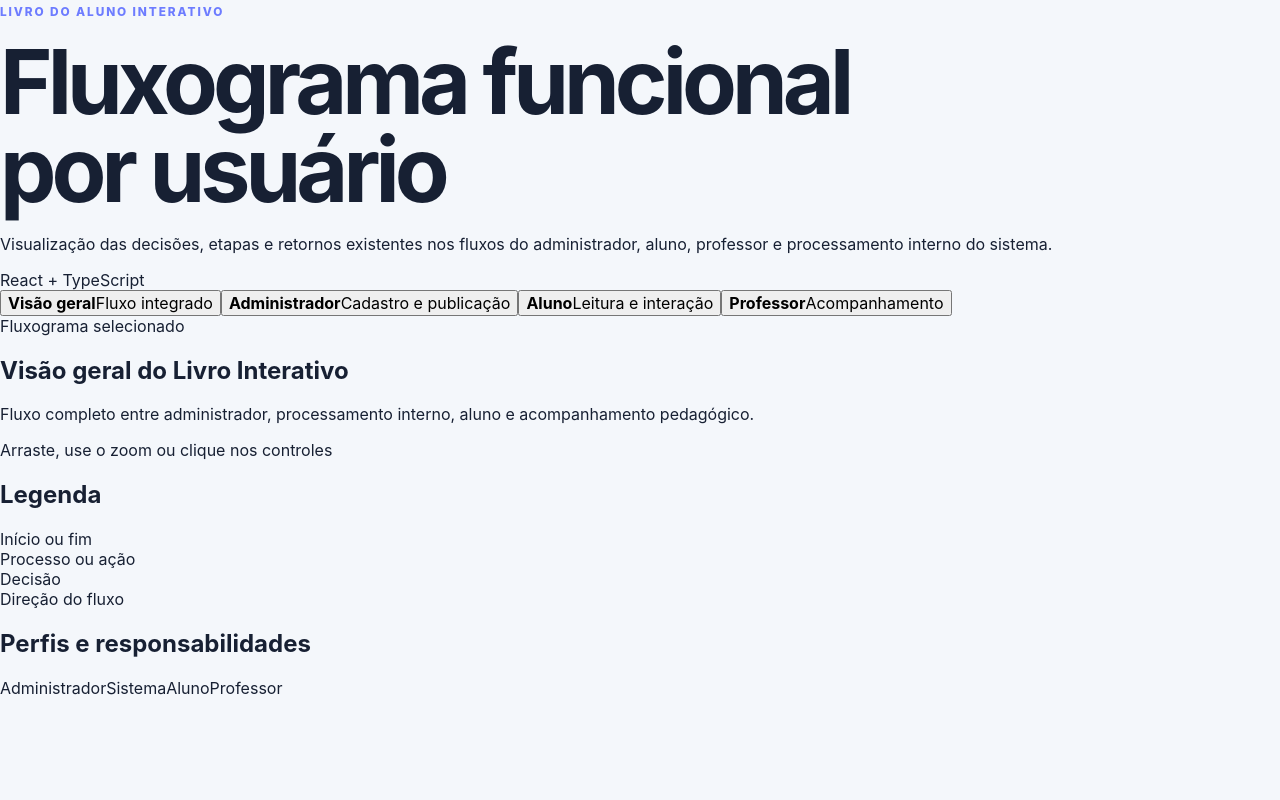
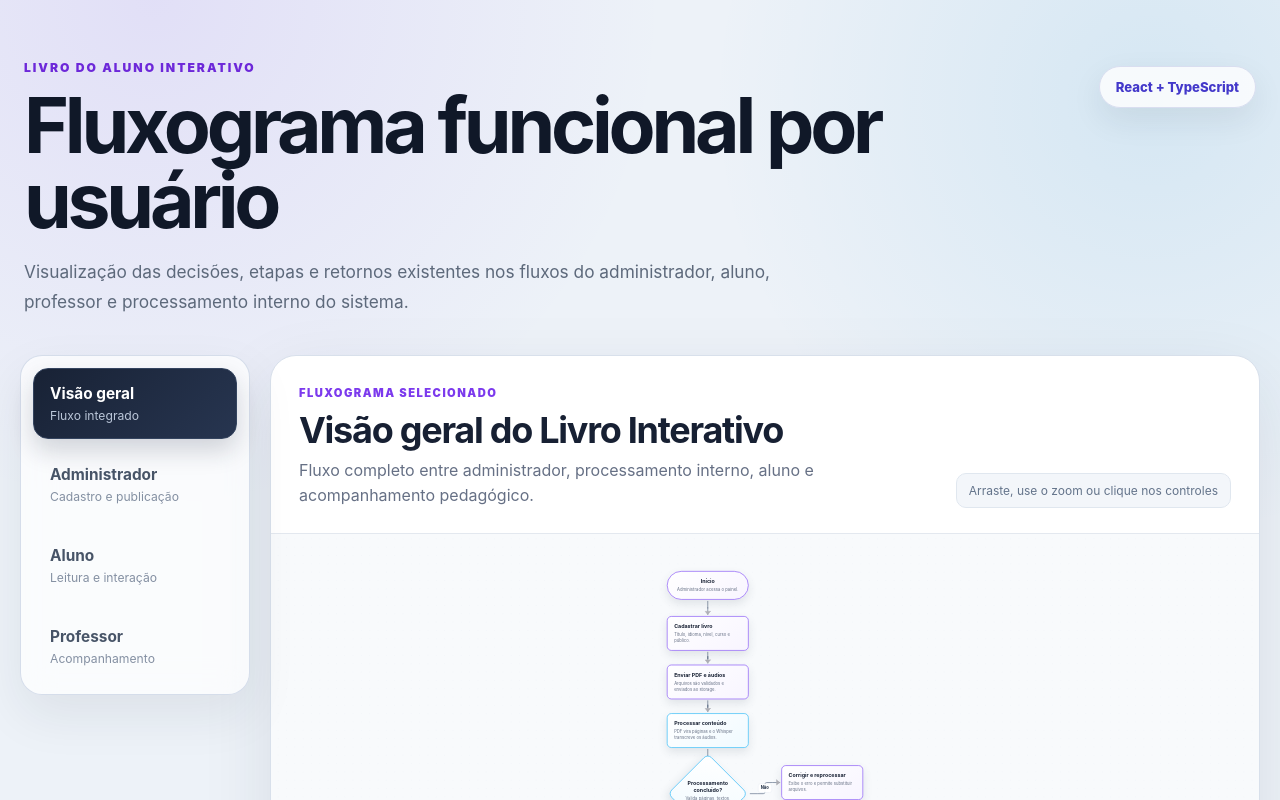
Before and after one commit to VitorMartinsAlves/fluxograma-livro-interativo, a React (Vite) app: page / in a window 1280 px wide. Shown: the top 800 px of the page. Built offline with nearby package versions, Linux system fonts and the light colour scheme.

Commit message:
Estiliza fluxograma interativo por usuário

```diff
--- a/src/styles.css
+++ b/src/styles.css
@@ -1,158 +1,546 @@
 :root {
   font-family: Inter, ui-sans-serif, system-ui, -apple-system, BlinkMacSystemFont, "Segoe UI", sans-serif;
   color: #172033;
-  background: #f4f7fb;
+  background: #edf2f8;
   font-synthesis: none;
   text-rendering: optimizeLegibility;
 }
 
-* { box-sizing: border-box; }
-html { scroll-behavior: smooth; }
-body { margin: 0; min-width: 320px; background: #f4f7fb; }
-a { color: inherit; text-decoration: none; }
-button, input, textarea, select { font: inherit; }
+* {
+  box-sizing: border-box;
+}
 
-.container { width: min(1180px, calc(100% - 32px)); margin: 0 auto; }
-.app-shell { overflow: hidden; }
+html {
+  scroll-behavior: smooth;
+}
 
-.hero {
-  min-height: 760px;
+body {
+  margin: 0;
+  min-width: 320px;
+  min-height: 100vh;
+  background:
+    radial-gradient(circle at 12% 0%, rgba(124, 58, 237, 0.1), transparent 28%),
+    radial-gradient(circle at 90% 7%, rgba(2, 132, 199, 0.1), transparent 25%),
+    #edf2f8;
+}
+
+button {
+  font: inherit;
+}
+
+.page-shell {
+  width: min(1480px, calc(100% - 40px));
+  margin: 0 auto;
+  padding: 46px 0 60px;
+}
+
+.page-header {
+  display: flex;
+  align-items: flex-start;
+  justify-content: space-between;
+  gap: 36px;
+  padding: 10px 4px 38px;
+}
+
+.page-header > div:first-child {
+  max-width: 900px;
+}
+
+.eyebrow {
+  color: #6d28d9;
+  font-size: 0.76rem;
+  font-weight: 900;
+  letter-spacing: 0.16em;
+  text-transform: uppercase;
+}
+
+h1 {
+  max-width: 900px;
+  margin: 12px 0 18px;
+  color: #101828;
+  font-size: clamp(2.5rem, 6vw, 5.2rem);
+  line-height: 0.98;
+  letter-spacing: -0.055em;
+}
+
+.page-header p {
+  max-width: 820px;
+  margin: 0;
+  color: #5d697b;
+  font-size: 1.08rem;
+  line-height: 1.75;
+}
+
+.header-badge {
+  flex: 0 0 auto;
+  margin-top: 10px;
+  padding: 12px 16px;
+  color: #4338ca;
+  background: rgba(255, 255, 255, 0.8);
+  border: 1px solid #d9def0;
+  border-radius: 999px;
+  box-shadow: 0 12px 32px rgba(31, 41, 55, 0.08);
+  font-size: 0.82rem;
+  font-weight: 850;
+}
+
+.diagram-section {
+  display: grid;
+  grid-template-columns: 230px minmax(0, 1fr);
+  gap: 20px;
+  align-items: start;
+}
+
+.diagram-tabs {
+  position: sticky;
+  top: 20px;
+  display: grid;
+  gap: 10px;
+  padding: 12px;
+  background: rgba(255, 255, 255, 0.72);
+  border: 1px solid rgba(209, 218, 232, 0.9);
+  border-radius: 22px;
+  box-shadow: 0 20px 50px rgba(29, 41, 57, 0.08);
+  backdrop-filter: blur(16px);
+}
+
+.diagram-tab {
+  width: 100%;
+  padding: 15px 16px;
+  color: #475467;
+  text-align: left;
+  background: transparent;
+  border: 1px solid transparent;
+  border-radius: 15px;
+  cursor: pointer;
+  transition: 160ms ease;
+}
+
+.diagram-tab:hover {
+  background: #f2f5fa;
+}
+
+.diagram-tab.is-active {
   color: white;
-  background:
-    radial-gradient(circle at 80% 18%, rgba(93, 175, 255, .28), transparent 28%),
-    radial-gradient(circle at 20% 10%, rgba(129, 90, 255, .24), transparent 30%),
-    linear-gradient(135deg, #0d1730 0%, #11264a 55%, #143b63 100%);
+  background: linear-gradient(135deg, #182235, #273550);
+  border-color: #34445f;
+  box-shadow: 0 12px 24px rgba(24, 34, 53, 0.18);
+}
+
+.diagram-tab strong,
+.diagram-tab span {
+  display: block;
+}
+
+.diagram-tab strong {
+  margin-bottom: 5px;
+  font-size: 0.96rem;
+}
+
+.diagram-tab span {
+  color: #8490a2;
+  font-size: 0.76rem;
+}
+
+.diagram-tab.is-active span {
+  color: #bac6d8;
+}
+
+.diagram-card {
+  min-width: 0;
+  overflow: hidden;
+  background: white;
+  border: 1px solid #d8e0eb;
+  border-radius: 26px;
+  box-shadow: 0 24px 70px rgba(29, 41, 57, 0.1);
+}
+
+.diagram-card__header {
+  display: flex;
+  align-items: flex-end;
+  justify-content: space-between;
+  gap: 30px;
+  padding: 25px 28px;
+  border-bottom: 1px solid #e3e8ef;
+}
+
+.diagram-card__header > div:first-child {
+  max-width: 780px;
+}
+
+.diagram-card__header > div > span {
+  color: #7c3aed;
+  font-size: 0.7rem;
+  font-weight: 900;
+  letter-spacing: 0.13em;
+  text-transform: uppercase;
+}
+
+.diagram-card__header h2 {
+  margin: 7px 0 6px;
+  color: #172033;
+  font-size: clamp(1.55rem, 3vw, 2.25rem);
+  letter-spacing: -0.035em;
+}
+
+.diagram-card__header p {
+  margin: 0;
+  color: #667085;
+  line-height: 1.55;
+}
+
+.diagram-help {
+  flex: 0 0 auto;
+  padding: 9px 12px;
+  color: #64748b;
+  background: #f3f6fa;
+  border: 1px solid #e0e7ef;
+  border-radius: 10px;
+  font-size: 0.75rem;
+}
+
+.diagram-canvas {
+  height: min(76vh, 850px);
+  min-height: 680px;
+  background: #f8fafc;
+}
+
+.react-flow__pane {
+  cursor: grab;
+}
+
+.react-flow__pane:active {
+  cursor: grabbing;
+}
+
+.react-flow__edge-path {
+  stroke-linecap: round;
+  stroke-linejoin: round;
+}
+
+.react-flow__edge-textbg {
+  stroke: #e2e8f0;
+  stroke-width: 1;
+}
+
+.react-flow__controls {
+  overflow: hidden;
+  border: 1px solid #d6deea;
+  border-radius: 12px;
+  box-shadow: 0 10px 26px rgba(30, 41, 59, 0.1);
+}
+
+.react-flow__controls-button {
+  width: 34px;
+  height: 34px;
+  color: #344054;
+  background: white;
+  border-bottom-color: #e5eaf1;
+}
+
+.react-flow__minimap {
+  overflow: hidden;
+  background: rgba(255, 255, 255, 0.94);
+  border: 1px solid #d7e0eb;
+  border-radius: 12px;
+  box-shadow: 0 10px 25px rgba(30, 41, 59, 0.1);
+}
+
+.react-flow__node-flowNode {
+  width: 236px;
+  border: 0;
+  background: transparent;
+}
+
+.flow-node {
   position: relative;
+  width: 236px;
+  color: #1f2937;
 }
-.hero::after {
+
+.node-content {
+  display: grid;
+  gap: 7px;
+  min-height: 95px;
+  padding: 18px 19px;
+  background: white;
+  border: 2px solid #94a3b8;
+  border-radius: 13px;
+  box-shadow: 0 12px 28px rgba(51, 65, 85, 0.12);
+}
+
+.flow-node--start .node-content,
+.flow-node--end .node-content {
+  min-height: 82px;
+  place-content: center;
+  text-align: center;
+  border-radius: 999px;
+}
+
+.node-content strong,
+.decision-content strong {
+  color: #172033;
+  font-size: 0.96rem;
+  line-height: 1.25;
+}
+
+.node-content span,
+.decision-content span {
+  color: #667085;
+  font-size: 0.76rem;
+  line-height: 1.38;
+}
+
+.decision-shape {
+  display: grid;
+  place-items: center;
+  width: 164px;
+  height: 164px;
+  margin: 0 auto;
+  background: white;
+  border: 2px solid #94a3b8;
+  border-radius: 16px;
+  box-shadow: 0 12px 28px rgba(51, 65, 85, 0.12);
+  transform: rotate(45deg);
+}
+
+.decision-content {
+  display: grid;
+  gap: 6px;
+  width: 132px;
+  text-align: center;
+  transform: rotate(-45deg);
+}
+
+.flow-node--admin .node-content,
+.flow-node--admin .decision-shape {
+  border-color: #8b5cf6;
+  background: linear-gradient(145deg, #ffffff, #f8f5ff);
+}
+
+.flow-node--system .node-content,
+.flow-node--system .decision-shape {
+  border-color: #38bdf8;
+  background: linear-gradient(145deg, #ffffff, #f0faff);
+}
+
+.flow-node--student .node-content,
+.flow-node--student .decision-shape {
+  border-color: #34d399;
+  background: linear-gradient(145deg, #ffffff, #effcf7);
+}
+
+.flow-node--teacher .node-content,
+.flow-node--teacher .decision-shape {
+  border-color: #fb923c;
+  background: linear-gradient(145deg, #ffffff, #fff7ed);
+}
+
+.flow-node--start .node-content,
+.flow-node--end .node-content {
+  border-width: 2.5px;
+}
+
+.flow-handle {
+  width: 9px;
+  height: 9px;
+  background: #64748b;
+  border: 2px solid white;
+  opacity: 0;
+}
+
+.react-flow__node:hover .flow-handle {
+  opacity: 1;
+}
+
+.legend-section {
+  display: grid;
+  grid-template-columns: 1fr 1fr;
+  gap: 20px;
+  margin: 20px 0 0 250px;
+}
+
+.legend-card {
+  padding: 23px 25px;
+  background: rgba(255, 255, 255, 0.78);
+  border: 1px solid #d8e0eb;
+  border-radius: 20px;
+  box-shadow: 0 16px 42px rgba(29, 41, 57, 0.07);
+  backdrop-filter: blur(12px);
+}
+
+.legend-card h2 {
+  margin: 0 0 18px;
+  color: #263247;
+  font-size: 1rem;
+}
+
+.legend-grid {
+  display: grid;
+  grid-template-columns: 1fr 1fr;
+  gap: 14px 20px;
+}
+
+.legend-grid > div {
+  display: flex;
+  align-items: center;
+  gap: 11px;
+  color: #596579;
+  font-size: 0.82rem;
+}
+
+.legend-shape {
+  display: inline-block;
+  width: 30px;
+  height: 20px;
+  background: white;
+  border: 2px solid #64748b;
+}
+
+.legend-shape--pill {
+  border-radius: 999px;
+}
+
+.legend-shape--square {
+  border-radius: 3px;
+}
+
+.legend-shape--diamond {
+  width: 22px;
+  height: 22px;
+  margin: 0 4px;
+  transform: rotate(45deg);
+}
+
+.legend-line {
+  position: relative;
+  display: inline-block;
+  width: 31px;
+  height: 2px;
+  background: #64748b;
+}
+
+.legend-line::after {
   content: "";
   position: absolute;
-  inset: auto -10% -140px;
-  height: 260px;
-  background: #f4f7fb;
-  border-radius: 50% 50% 0 0;
-}
-.nav { height: 78px; display: flex; align-items: center; justify-content: space-between; position: relative; z-index: 2; }
-.brand { font-weight: 800; letter-spacing: -.02em; }
-.nav-links { display: flex; gap: 28px; color: #c9d5eb; font-size: .94rem; }
-.nav-links a:hover { color: white; }
-.hero-content { position: relative; z-index: 2; padding: 92px 0 180px; }
-.eyebrow, .section-heading > span {
-  display: inline-flex;
-  align-items: center;
-  gap: 8px;
-  text-transform: uppercase;
-  letter-spacing: .16em;
-  font-size: .74rem;
-  font-weight: 800;
-  color: #6d7cff;
-}
-.hero .eyebrow { color: #8fc8ff; }
-h1 { max-width: 850px; margin: 18px 0 20px; font-size: clamp(3rem, 7vw, 6.2rem); line-height: .98; letter-spacing: -.055em; }
-.hero-copy { max-width: 760px; margin: 0; color: #cbd7eb; font-size: clamp(1.05rem, 2vw, 1.35rem); line-height: 1.7; }
-.hero-actions { display: flex; gap: 14px; margin-top: 34px; flex-wrap: wrap; }
-.button { min-height: 48px; padding: 0 21px; border-radius: 12px; display: inline-flex; align-items: center; justify-content: center; font-weight: 750; }
-.primary { background: #ffffff; color: #16203a; }
-.ghost { border: 1px solid rgba(255,255,255,.22); color: white; background: rgba(255,255,255,.06); }
-.hero-metrics { display: flex; gap: 46px; margin-top: 68px; }
-.hero-metrics div { display: grid; gap: 4px; }
-.hero-metrics strong { font-size: 2rem; }
-.hero-metrics span { color: #9fb0ca; font-size: .9rem; }
-
-.section { padding: 105px 0; }
-.section-heading { max-width: 720px; margin-bottom: 44px; }
-.section-heading h2 { margin: 12px 0 14px; font-size: clamp(2.2rem, 5vw, 4rem); letter-spacing: -.045em; line-height: 1.02; }
-.section-heading p { margin: 0; color: #687386; font-size: 1.05rem; line-height: 1.75; }
-.section-heading.light h2 { color: white; }
-.section-heading.light p { color: #aebbd0; }
-
-.overview-grid { display: grid; grid-template-columns: 1fr auto 1fr auto 1fr; align-items: center; gap: 18px; }
-.overview-card { padding: 28px; min-height: 230px; border-radius: 24px; border: 1px solid #dce3ef; background: white; box-shadow: 0 18px 50px rgba(33, 49, 83, .08); }
-.overview-card .icon { width: 52px; height: 52px; border-radius: 16px; display: grid; place-items: center; font-weight: 900; margin-bottom: 28px; }
-.admin-card .icon { background: #e9e9ff; color: #5548e7; }
-.system-card .icon { background: #e4f5ff; color: #087eb8; }
-.student-card .icon { background: #e8f8ef; color: #08784b; }
-.overview-card h3 { margin: 0 0 10px; font-size: 1.35rem; }
-.overview-card p { margin: 0; color: #6b7586; line-height: 1.65; }
-.connector { font-size: 2rem; color: #8c97a8; }
-
-.dark-section { background: #101827; }
-.flow-columns { display: grid; grid-template-columns: 1fr 1fr; gap: 28px; }
-.flow-panel { background: #151f31; border: 1px solid #28344a; border-radius: 26px; padding: 28px; }
-.panel-label { display: inline-flex; padding: 8px 12px; border-radius: 999px; font-size: .75rem; text-transform: uppercase; letter-spacing: .1em; font-weight: 800; margin-bottom: 22px; }
-.admin-label { color: #beb7ff; background: #27244d; }
-.student-label { color: #86e0bd; background: #173d35; }
-.flow-list { display: grid; gap: 16px; }
-.flow-step { display: grid; grid-template-columns: 48px 1fr; gap: 16px; padding: 18px; border-radius: 18px; background: #101827; border: 1px solid #263247; }
-.step-number { width: 42px; height: 42px; border-radius: 14px; display: grid; place-items: center; color: #d9ddff; background: #27315b; font-weight: 900; }
-.flow-step h3 { margin: 1px 0 7px; color: white; font-size: 1rem; }
-.flow-step p { margin: 0; color: #9ba9bd; line-height: 1.55; font-size: .92rem; }
-.teacher-flow { margin-top: 28px; padding: 26px 30px; display: grid; grid-template-columns: .9fr 1.2fr; gap: 30px; align-items: center; border: 1px solid #31405a; border-radius: 24px; background: linear-gradient(130deg, #1a2540, #172033); color: white; }
-.teacher-flow h3 { margin: 8px 0 0; font-size: 1.5rem; }
-.teacher-tag { color: #90b7ff; text-transform: uppercase; letter-spacing: .1em; font-weight: 800; font-size: .72rem; }
-.teacher-flow p { margin: 0; color: #aebbd0; line-height: 1.7; }
-
-.architecture-grid { display: grid; grid-template-columns: repeat(3, 1fr); gap: 20px; }
-.tech-card { padding: 27px; border-radius: 22px; background: white; border: 1px solid #dce3ed; min-height: 205px; }
-.tech-dot { width: 12px; height: 12px; border-radius: 50%; background: #6874f5; box-shadow: 0 0 0 8px #eceeff; margin-bottom: 30px; }
-.tech-card h3 { margin: 0 0 10px; }
-.tech-card p { margin: 0; color: #687386; line-height: 1.65; }
-.pipeline { margin-top: 32px; background: #17213a; color: white; border-radius: 28px; padding: 30px; }
-.pipeline h3 { margin: 0 0 24px; }
-.pipeline-row { display: grid; grid-template-columns: repeat(6, 1fr); gap: 12px; }
-.pipeline-item { min-height: 100px; display: grid; place-content: center; gap: 7px; text-align: center; border: 1px solid #33415e; border-radius: 18px; background: #1d2945; }
-.pipeline-item span { color: #8ea0bf; font-size: .8rem; }
-
-.soft-section { background: #eaf0f8; }
-.table-grid { display: grid; grid-template-columns: repeat(2, 1fr); gap: 16px; }
-.db-card { padding: 22px; border-radius: 18px; background: rgba(255,255,255,.75); border: 1px solid #d6deea; }
-.db-card code { color: #4b50d8; font-weight: 800; }
-.db-card p { margin: 10px 0 0; color: #677286; line-height: 1.55; }
-
-.decision-grid { display: grid; grid-template-columns: repeat(4, 1fr); gap: 18px; }
-.decision-grid article { padding: 24px; border-radius: 22px; color: white; background: linear-gradient(145deg, #192642, #223454); min-height: 210px; }
-.decision-grid h3 { margin: 0 0 14px; }
-.decision-grid p { margin: 0; color: #bdc8dc; line-height: 1.65; }
-
-.timeline-section { background: #111a2b; }
-.timeline { display: grid; grid-template-columns: repeat(5, 1fr); gap: 16px; }
-.timeline article { padding: 24px; border-radius: 20px; background: #172238; border: 1px solid #2d3a51; color: white; min-height: 220px; }
-.timeline span { color: #89a9ff; text-transform: uppercase; letter-spacing: .08em; font-size: .72rem; font-weight: 800; }
-.timeline h3 { margin: 28px 0 10px; }
-.timeline p { margin: 0; color: #aab6c9; line-height: 1.6; }
-
-footer { background: #0b1220; color: white; padding: 34px 0; }
-.footer-content { display: flex; align-items: center; justify-content: space-between; gap: 20px; }
-.footer-content p { margin: 6px 0 0; color: #8190a8; }
-.footer-content a { color: #a5baff; }
-
-@media (max-width: 980px) {
-  .architecture-grid { grid-template-columns: repeat(2, 1fr); }
-  .decision-grid { grid-template-columns: repeat(2, 1fr); }
-  .timeline { grid-template-columns: repeat(2, 1fr); }
-  .pipeline-row { grid-template-columns: repeat(3, 1fr); }
-  .overview-grid { grid-template-columns: 1fr; }
-  .connector { transform: rotate(90deg); text-align: center; }
+  top: -4px;
+  right: -1px;
+  border-top: 5px solid transparent;
+  border-bottom: 5px solid transparent;
+  border-left: 7px solid #64748b;
 }
 
-@media (max-width: 760px) {
-  .nav-links { display: none; }
-  .hero { min-height: auto; }
-  .hero-content { padding: 70px 0 160px; }
-  .hero-metrics { gap: 22px; flex-wrap: wrap; }
-  .flow-columns, .teacher-flow, .table-grid { grid-template-columns: 1fr; }
-  .section { padding: 78px 0; }
+.tone-grid {
+  display: flex;
+  flex-wrap: wrap;
+  gap: 9px;
 }
 
-@media (max-width: 560px) {
-  .container { width: min(100% - 22px, 1180px); }
-  .architecture-grid, .decision-grid, .timeline, .pipeline-row { grid-template-columns: 1fr; }
-  .hero-actions .button { width: 100%; }
-  .hero-metrics { display: grid; grid-template-columns: repeat(3, 1fr); }
-  .hero-metrics strong { font-size: 1.45rem; }
-  .hero-metrics span { font-size: .75rem; }
-  .flow-panel { padding: 16px; }
-  .flow-step { grid-template-columns: 40px 1fr; padding: 14px; }
-  .step-number { width: 36px; height: 36px; }
-  .footer-content { align-items: flex-start; flex-direction: column; }
+.tone {
+  padding: 8px 11px;
+  border: 1px solid;
+  border-radius: 999px;
+  font-size: 0.76rem;
+  font-weight: 800;
 }
+
+.tone--admin {
+  color: #6d28d9;
+  background: #f5f0ff;
+  border-color: #c4b5fd;
+}
+
+.tone--system {
+  color: #0369a1;
+  background: #eefaff;
+  border-color: #7dd3fc;
+}
+
+.tone--student {
+  color: #047857;
+  background: #effcf7;
+  border-color: #6ee7b7;
+}
+
+.tone--teacher {
+  color: #c2410c;
+  background: #fff7ed;
+  border-color: #fdba74;
+}
+
+@media (max-width: 1020px) {
+  .page-shell {
+    width: min(100% - 24px, 1480px);
+    padding-top: 28px;
+  }
+
+  .page-header {
+    display: block;
+  }
+
+  .header-badge {
+    display: inline-block;
+    margin-top: 20px;
+  }
+
+  .diagram-section {
+    grid-template-columns: 1fr;
+  }
+
+  .diagram-tabs {
+    position: static;
+    grid-template-columns: repeat(4, minmax(150px, 1fr));
+    overflow-x: auto;
+  }
+
+  .legend-section {
+    margin-left: 0;
+  }
+}
+
+@media (max-width: 720px) {
+  .page-shell {
+    width: min(100% - 16px, 1480px);
+    padding-top: 20px;
+  }
+
+  h1 {
+    font-size: clamp(2.4rem, 13vw, 4rem);
+  }
+
+  .page-header p {
+    font-size: 0.98rem;
+  }
+
+  .diagram-tabs {
+    grid-template-columns: repeat(4, 155px);
+    padding: 8px;
+  }
+
+  .diagram-card__header {
+    display: block;
+    padding: 20px;
+  }
+
+  .diagram-help {
+    display: inline-block;
+    margin-top: 14px;
+  }
+
+  .diagram-canvas {
+    height: 72vh;
+    min-height: 580px;
+  }
+
+  .legend-section {
+    grid-template-columns: 1fr;
+  }
+
+  .legend-grid {
+    grid-template-columns: 1fr;
+  }
+
+  .react-flow__minimap {
+    display: none;
+  }
+}
```
